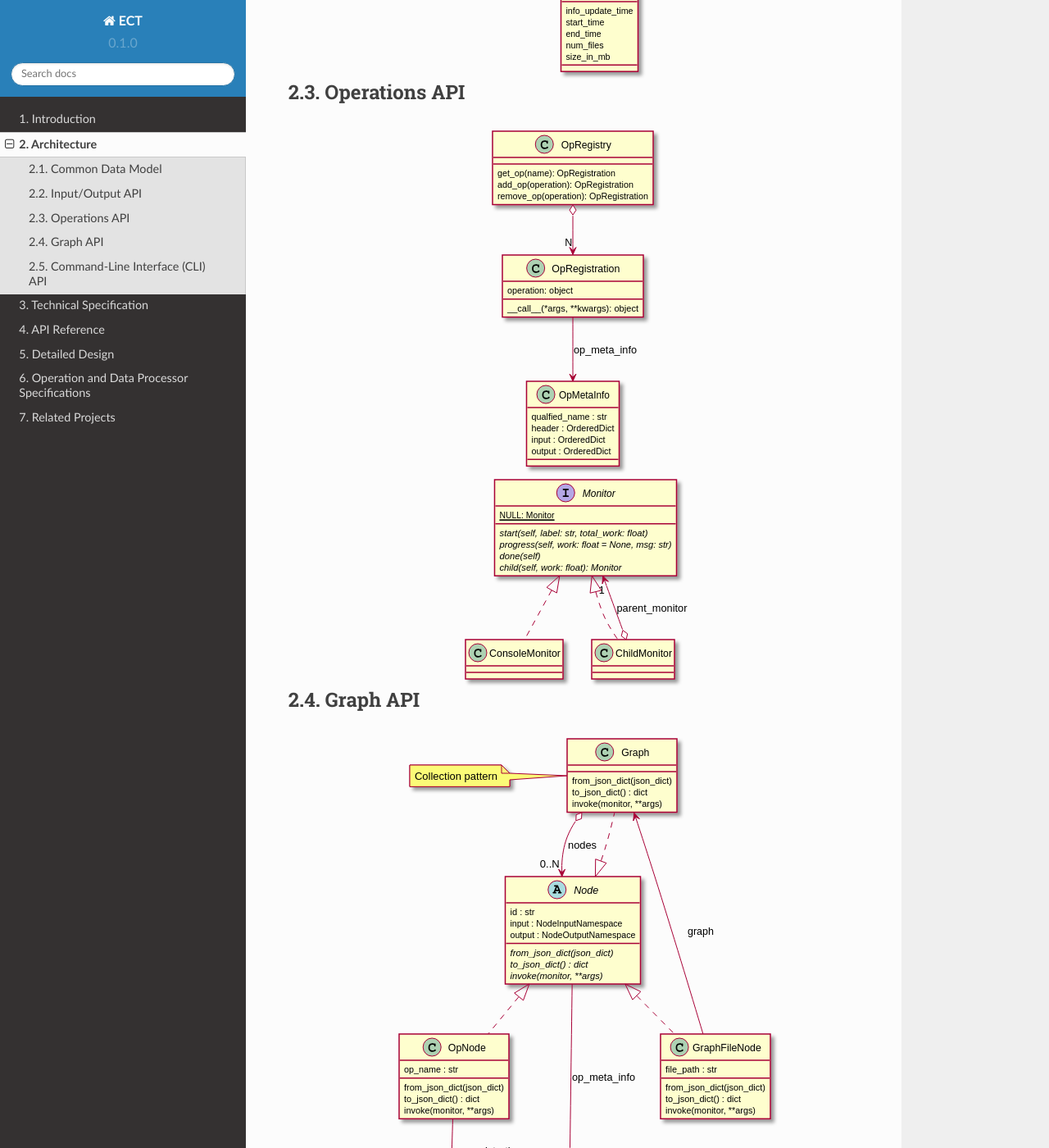
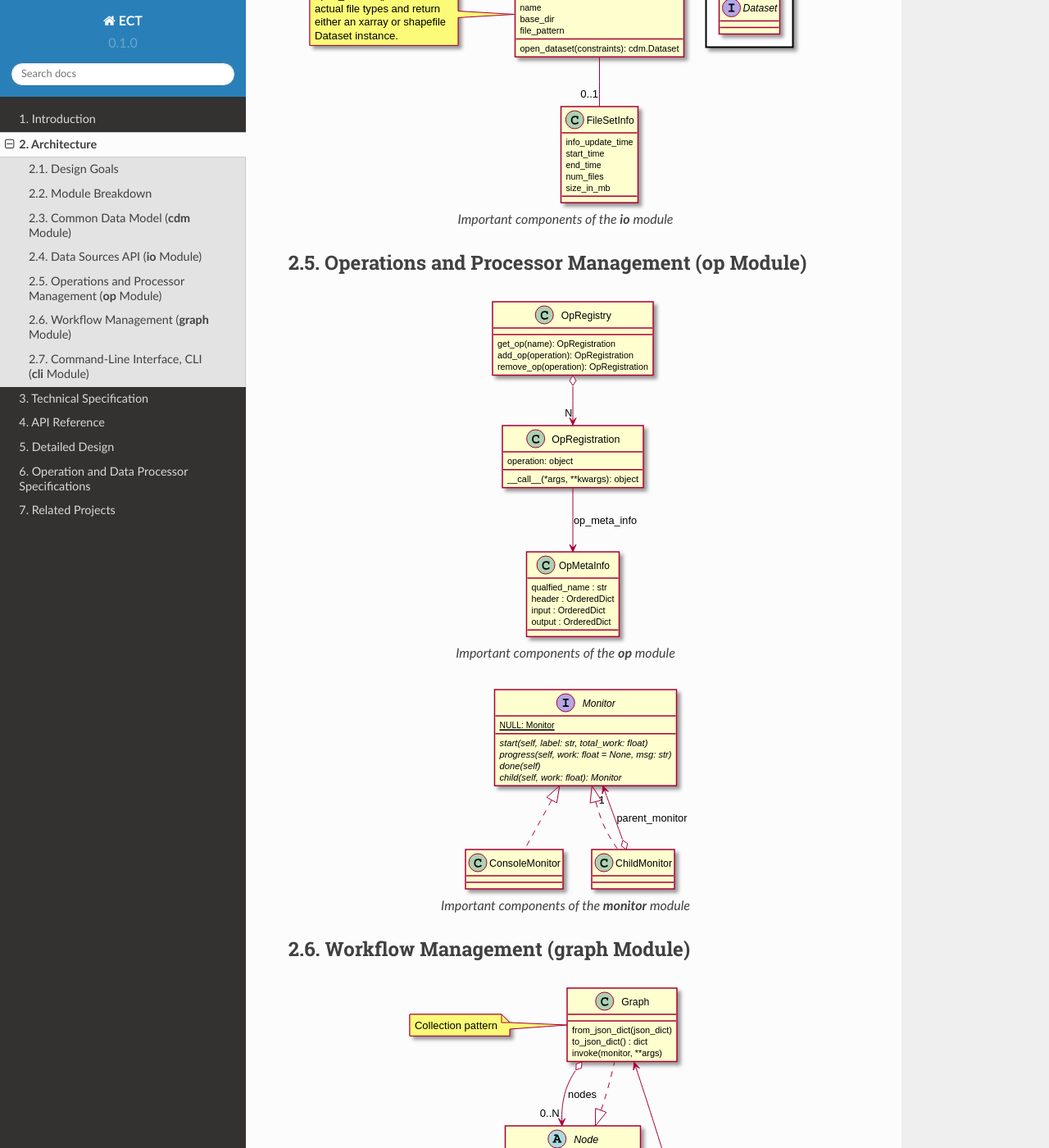
Before and after one commit to CCI-Tools/cate, a Sphinx documentation site: the page built from doc/source/architecture.rst, in a window 1280 px wide and 1400 px high, scrolled down 1419 px. Shown: the whole window at 82% size. Built offline with Sphinx 7.4.7 and the Read the Docs theme 2.0.0, drawn with Linux system fonts in a browser that asks for light colours; pages that are not in the unit, such as notebooks, are missing from menus; some of the changed text lies outside the part shown.

Commit message:
doc updates

```diff
--- a/doc/source/architecture.rst
+++ b/doc/source/architecture.rst
@@ -2,43 +2,67 @@
 Architecture
 ============
 
-Common Data Model
-=================
+Design Goals
+============
 
-.. image:: _static/uml/cdm.svg
+
+Module Breakdown
+================
+
+
+Common Data Model (**cdm** Module)
+==================================
+
+.. figure:: _static/uml/cdm.svg
    :scale: 100 %
    :align: center
 
-Input/Output API
-================
+   Important components of the Common Data Model in the **cdm** module
 
-.. image:: _static/uml/io.svg
+Data Sources API (**io** Module)
+================================
+
+.. figure:: _static/uml/io.svg
    :scale: 100 %
    :align: center
 
-Operations API
-==============
+   Important components of the **io** module
 
-.. image:: _static/uml/op.svg
+Operations and Processor Management (**op** Module)
+===================================================
+
+.. figure:: _static/uml/op.svg
    :scale: 100 %
    :align: center
 
+   Important components of the **op** module
 
-.. image:: _static/uml/monitor.svg
+.. figure:: _static/uml/monitor.svg
    :scale: 100 %
    :align: center
 
+   Important components of the **monitor** module
 
-Graph API
-=========
+Workflow Management (**graph** Module)
+======================================
 
-.. image:: _static/uml/graph.svg
+.. figure:: _static/uml/graph.svg
    :scale: 100 %
    :align: center
 
-Command-Line Interface (CLI) API
-================================
+   Important components of the **graph** module
 
-.. image:: _static/uml/cli.svg
+.. figure:: _static/uml/graph_details.svg
+   :scale: 50 %
+   :align: center
+
+   Details of the **graph** module
+
+Command-Line Interface, CLI (**cli** Module)
+============================================
+
+.. figure:: _static/uml/cli.svg
    :scale: 100 %
    :align: center
+
+   Important of the **cli** module
--- a/doc/source/index.rst
+++ b/doc/source/index.rst
@@ -14,6 +14,7 @@ Contents:
 
    intro
    quick_start
+   use_cases
    architecture
    tech_spec
    api_reference
--- /dev/null
+++ b/doc/source/uses_cases.rst
@@ -0,0 +1,3 @@
+=========================
+ESA CCI Toolbox Use Cases
+=========================
```
Also changed, not shown: doc/source/use_cases/use_case_09.rst (added).
